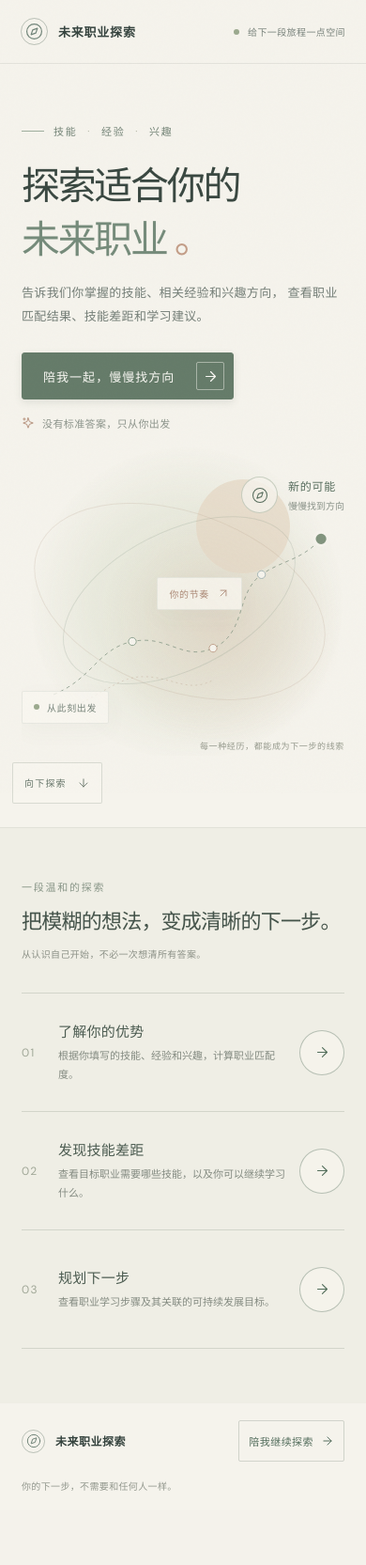
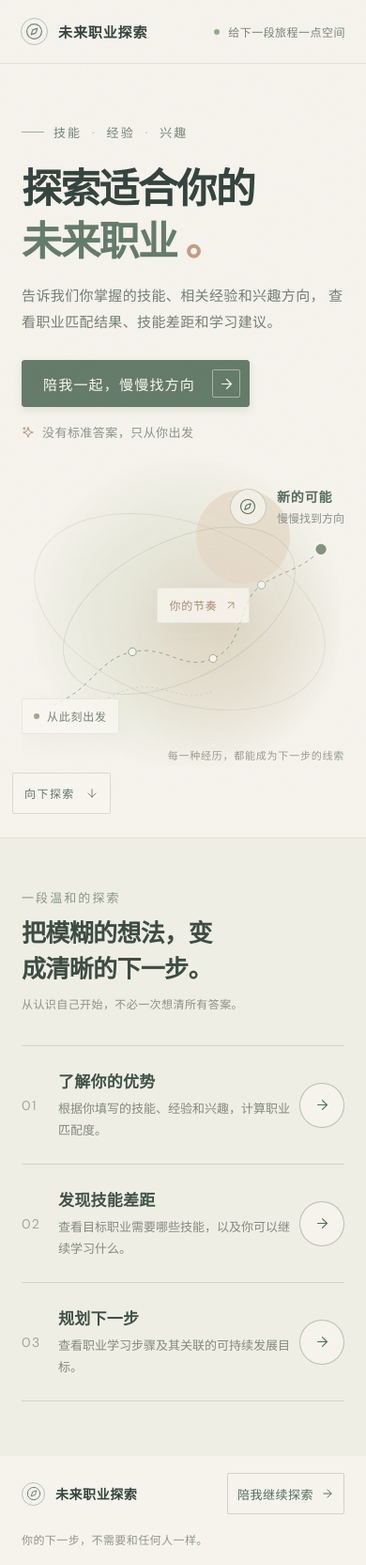
Before and after one commit to breathfreea-ctrl/CareerNovacoke, a Flask app: page / in a window 390 px wide. Shown: the whole page at 94% size. Before the commit the page ends 1586 px from the top, so only its background shows below. Run offline with Flask 3, Linux system fonts and the light colour scheme; some web fonts are replaced.

Commit message:
Update index template structure
Replit-Commit-Author: Agent

```diff
--- a/templates/index.html
+++ b/templates/index.html
@@ -80,7 +80,7 @@
   display: inline-flex;
   align-items: center;
   gap: 11px;
-  font-size: 14px;
+  font-size: 16px;
   font-weight: 600;
   letter-spacing: 0.06em;
 }
@@ -100,7 +100,7 @@
   align-items: center;
   gap: 9px;
   color: var(--muted-ink);
-  font-size: 12px;
+  font-size: 14px;
   letter-spacing: 0.04em;
 }
 
@@ -136,7 +136,7 @@
   align-items: center;
   gap: 10px;
   color: #748477;
-  font-size: 12px;
+  font-size: 14px;
   letter-spacing: 0.16em;
 }
 
@@ -153,15 +153,16 @@
 
 .hero-copy h1 {
   margin: 30px 0 20px;
-  color: #394740;
-  font-size: clamp(40px, 4.6vw, 61px);
-  font-weight: 500;
-  letter-spacing: -0.055em;
-  line-height: 1.34;
+  text-wrap: balance;
+  color: #35433e;
+  font-size: clamp(46px, 5vw, 68px);
+  font-weight: 600;
+  letter-spacing: -0.04em;
+  line-height: 1.3;
 }
 
 .hero-copy h1 > span:first-of-type {
-  color: #758b7a;
+  color: #657b69;
 }
 
 .title-period {
@@ -171,26 +172,26 @@
 .hero-intro {
   margin: 0;
   color: #747e77;
-  font-size: 14px;
-  line-height: 2.05;
+  font-size: 16px;
+  line-height: 1.95;
   letter-spacing: 0.025em;
 }
 
 .career-cta {
   width: fit-content;
-  min-width: 194px;
+  min-width: 214px;
   min-height: 50px;
   margin-top: 33px;
   padding: 8px 9px 8px 22px;
   display: inline-flex;
   align-items: center;
   justify-content: space-between;
-  gap: 23px;
+  gap: 18px;
   border: 1px solid #657b69;
   border-radius: 3px;
   background: #657b69;
   color: #faf9f4 !important;
-  font-size: 13px;
+  font-size: 15px;
   letter-spacing: 0.08em;
   box-shadow: 0 3px 9px rgba(65, 82, 68, 0.12);
   transition: background 220ms ease, border-color 220ms ease, transform 220ms ease, box-shadow 220ms ease;
@@ -228,7 +229,7 @@
   align-items: center;
   gap: 8px;
   color: #8c948b;
-  font-size: 11px;
+  font-size: 13px;
   letter-spacing: 0.035em;
 }
 
@@ -354,7 +355,7 @@
   border-radius: 2px;
   background: rgba(249, 247, 240, 0.78);
   color: #77847a;
-  font-size: 10px;
+  font-size: 12px;
   letter-spacing: 0.06em;
   box-shadow: 0 8px 25px rgba(79, 90, 75, 0.04);
 }
@@ -396,15 +397,15 @@
 }
 
 .art-destination strong {
-  font-size: 12px;
-  font-weight: 500;
+  font-size: 14px;
+  font-weight: 600;
   letter-spacing: 0.06em;
 }
 
 .art-destination small {
   margin-top: 4px;
   color: #8a9389;
-  font-size: 10px;
+  font-size: 12px;
 }
 
 .art-caption {
@@ -412,7 +413,7 @@
   right: 7px;
   bottom: 12px;
   color: #979b8e;
-  font-size: 10px;
+  font-size: 12px;
   letter-spacing: 0.07em;
 }
 
@@ -429,7 +430,7 @@
   border-radius: 2px;
   background: rgba(249, 247, 240, 0.58);
   color: #667569 !important;
-  font-size: 10px;
+  font-size: 12px;
   letter-spacing: 0.12em;
   transition: color 180ms ease, background 180ms ease, border-color 180ms ease, transform 180ms ease;
 }
@@ -461,22 +462,24 @@
 
 .section-kicker {
   color: #899688;
-  font-size: 11px;
+  font-size: 13px;
   letter-spacing: 0.16em;
 }
 
 .section-heading h2 {
   margin: 13px 0 0;
-  color: #44534a;
-  font-size: clamp(22px, 2.7vw, 30px);
-  font-weight: 500;
-  letter-spacing: -0.035em;
+  text-wrap: balance;
+  color: #3d4d43;
+  font-size: clamp(26px, 3vw, 36px);
+  font-weight: 600;
+  letter-spacing: -0.025em;
+  line-height: 1.45;
 }
 
 .section-aside {
   padding-bottom: 4px;
   color: #8c9187;
-  font-size: 11px;
+  font-size: 13px;
   letter-spacing: 0.035em;
 }
 
@@ -497,22 +500,22 @@
 .pathway-number {
   color: #a0a797;
   font-family: "DM Sans", sans-serif;
-  font-size: 12px;
+  font-size: 14px;
   letter-spacing: 0.1em;
 }
 
 .pathway-copy h3 {
   margin: 0;
-  color: #4b5b50;
-  font-size: 17px;
-  font-weight: 500;
+  color: #405247;
+  font-size: 19px;
+  font-weight: 600;
   letter-spacing: 0.015em;
 }
 
 .pathway-copy p {
   margin: 8px 0 0;
   color: #838a80;
-  font-size: 12px;
+  font-size: 14px;
   line-height: 1.7;
 }
 
@@ -571,7 +574,7 @@
 }
 
 .footer-brand {
-  font-size: 12px;
+  font-size: 14px;
   letter-spacing: 0.04em;
 }
 
@@ -583,7 +586,7 @@
 .career-footer p {
   margin: 0;
   color: #92978d;
-  font-size: 11px;
+  font-size: 13px;
   letter-spacing: 0.035em;
 }
 
@@ -596,7 +599,7 @@
   border: 1px solid rgba(94, 110, 96, 0.24);
   border-radius: 2px;
   color: #536d5c !important;
-  font-size: 11px;
+  font-size: 13px;
   letter-spacing: 0.04em;
   transition: gap 180ms ease;
 }
@@ -929,11 +934,11 @@
   }
 
   .career-brand {
-    font-size: 13px;
+    font-size: 15px;
   }
 
   .header-note {
-    font-size: 10px;
+    font-size: 12px;
   }
 
   .career-hero {
@@ -948,18 +953,18 @@
   }
 
   .hero-eyebrow {
-    font-size: 11px;
+    font-size: 13px;
   }
 
   .hero-copy h1 {
     margin: 24px 0 16px;
-    font-size: clamp(39px, 10.5vw, 54px);
-    line-height: 1.38;
+    font-size: clamp(43px, 11vw, 59px);
+    line-height: 1.3;
   }
 
   .hero-intro {
-    font-size: 13px;
-    line-height: 1.9;
+    font-size: 15px;
+    line-height: 1.85;
   }
 
   .desktop-break {
@@ -1025,7 +1030,7 @@
   .art-caption {
     right: 0;
     bottom: 4px;
-    font-size: 9px;
+    font-size: 11px;
   }
 
   .scroll-cue {
@@ -1044,15 +1049,15 @@
 
   .section-heading h2 {
     margin-top: 11px;
-    font-size: 22px;
-    line-height: 1.6;
+    font-size: 26px;
+    line-height: 1.45;
   }
 
   .section-aside {
     display: block;
     margin-top: 9px;
-    font-size: 10px;
-    line-height: 1.7;
+    font-size: 12px;
+    line-height: 1.75;
   }
 
   .pathway {
@@ -1062,14 +1067,14 @@
   }
 
   .pathway-copy h3 {
-    font-size: 15px;
+    font-size: 17px;
   }
 
   .pathway-copy p {
-    max-width: 260px;
+    max-width: 270px;
     margin-top: 7px;
-    font-size: 11px;
-    line-height: 1.8;
+    font-size: 13px;
+    line-height: 1.75;
   }
 
   .pathway-mark {
@@ -1086,7 +1091,7 @@
   .career-footer p {
     order: 3;
     width: 100%;
-    font-size: 10px;
+    font-size: 12px;
   }
 }
 
```
Also changed, not shown: other parts of templates/index.html (+25 -23 lines).
